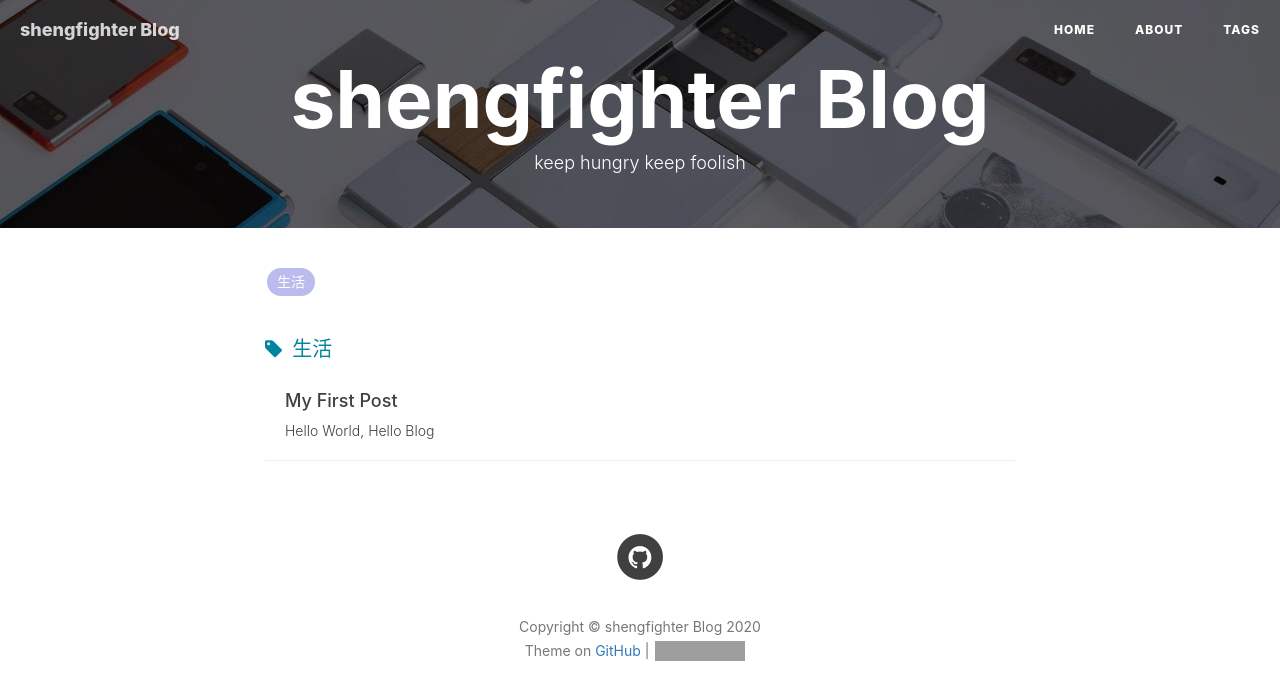
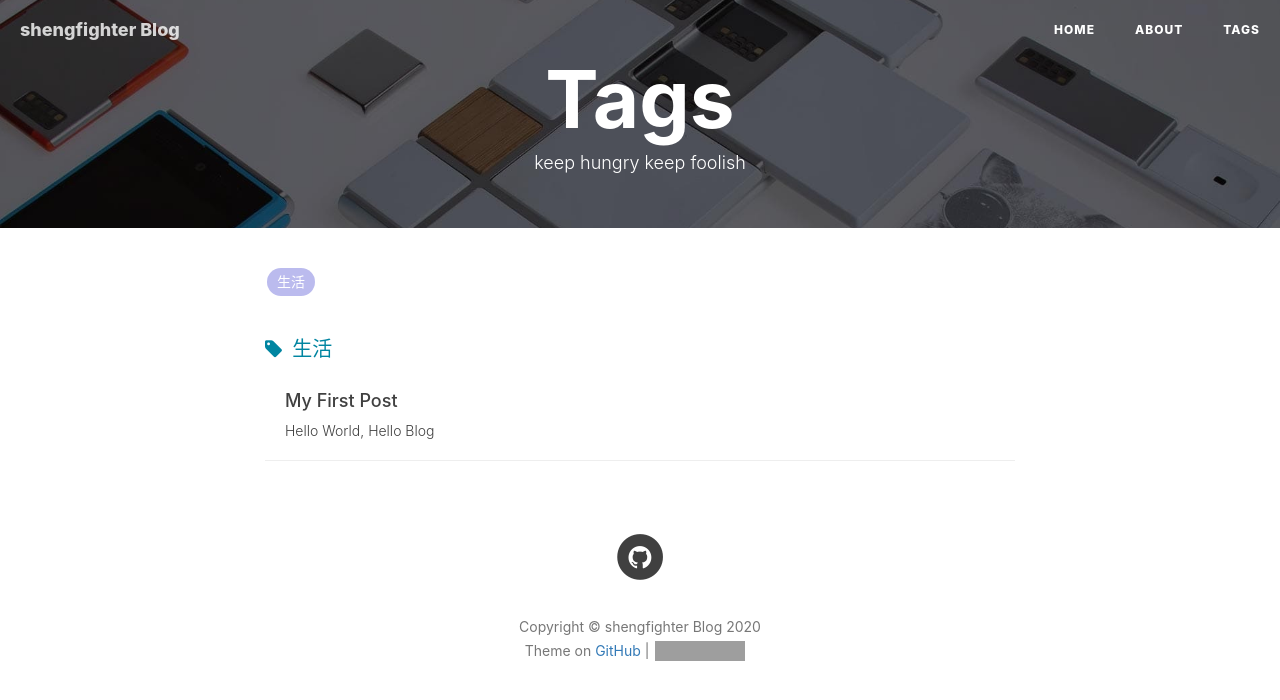
Before and after one commit to f1yfisher/f1yfisher.github.io, a Jekyll site: the page built from tags.html, in a window 1280 px wide. Shown: the top 700 px of the page. Built offline with Jekyll 4.4.1, drawn with Linux system fonts in a browser that asks for light colours; nearby versions of some CDN libraries; comment, search, counter and statistics services are not loaded; grey boxes are pictures that could not be loaded.

Commit message:
Update tags.html

```diff
--- a/tags.html
+++ b/tags.html
@@ -11,8 +11,7 @@ header-img: "img/tag-bg.jpg"
         <div class="row">
             <div class="col-lg-8 col-lg-offset-2 col-md-10 col-md-offset-1">
                 <div class="site-heading" id="tag-heading">
-				  <!--  <h1>{% if page.title %}{{ page.title }}{% else %}{{ site.title }}{% endif %}</h1>-->
-				  	<h1>{{ site.title }}</h1>
+				  	<h1>{% if page.title %}{{ page.title }}{% else %}{{ site.title }}{% endif %}</h1>
                     <span class="subheading">{{ page.description }}</span>
                 </div>
             </div>
```
